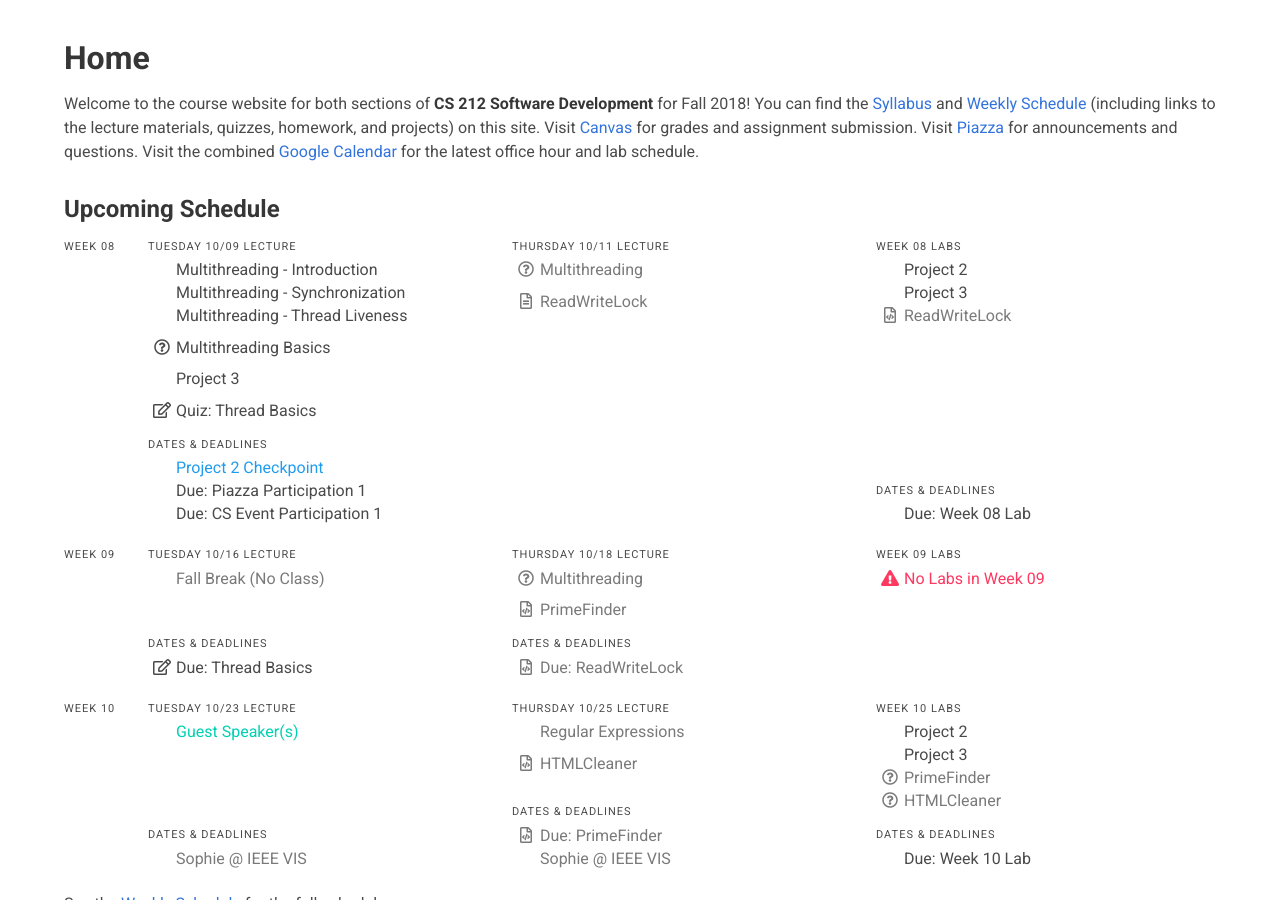
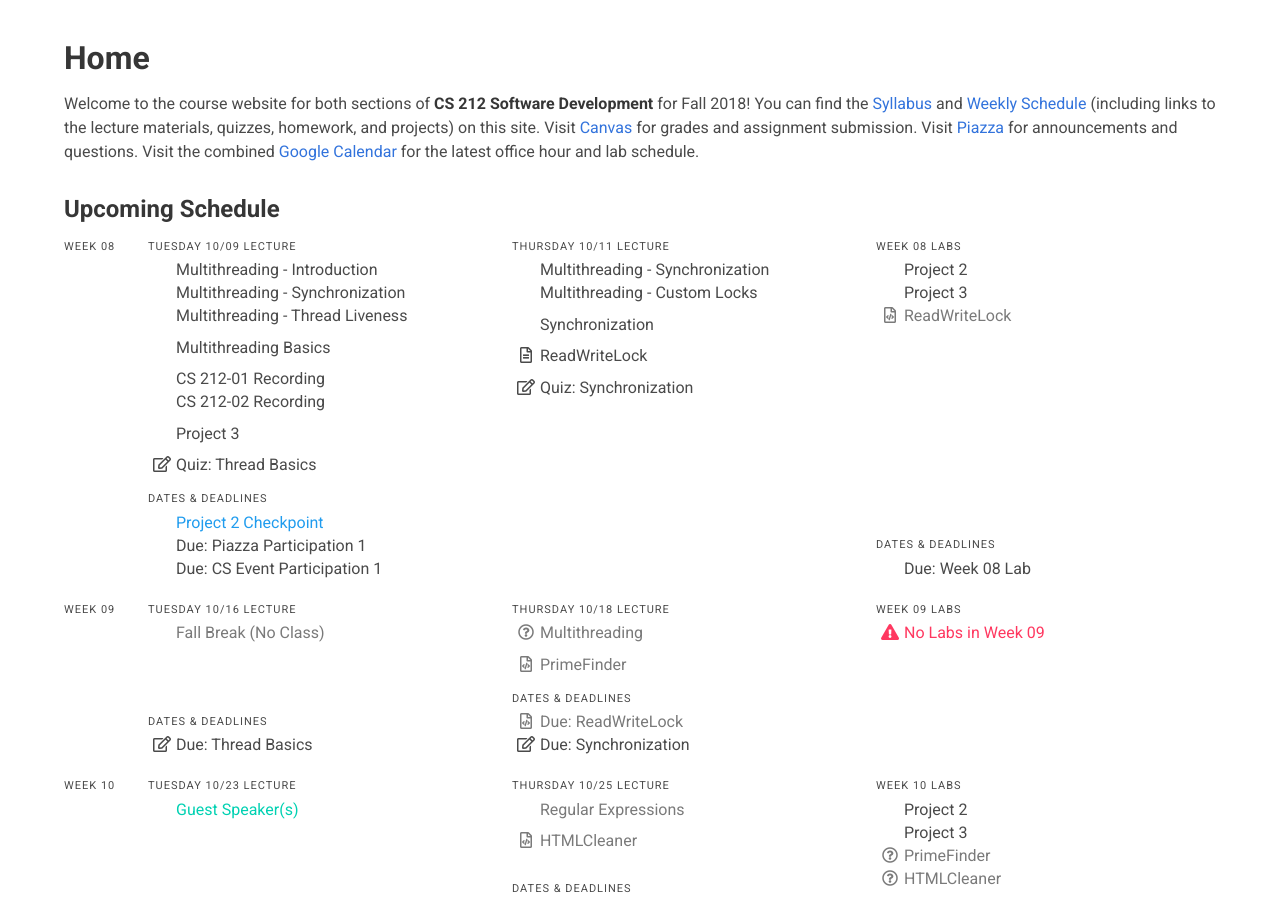
Before and after one commit to usf-cs212-fall2018/usf-cs212-fall2018.github.io, a Jekyll site: the page built from index.html, in a window 1280 px wide and 900 px high, scrolled down 229 px. Built offline with Jekyll 4.4.1, drawn with Linux system fonts in a browser that asks for light colours; nearby versions of some CDN libraries.

Commit message:
Updated.

```diff
--- a/_data/schedule.yml
+++ b/_data/schedule.yml
@@ -525,8 +525,15 @@
         icon: 'far fa-chalkboard-teacher'
       - text: 'Multithreading Basics'
         link: 'https://github.com/usf-cs212-fall2018/lectures/tree/master/Multithreading%20Basics'
-        icon: 'far fa-question-circle'
+        icon: 'far fa-code'
         bump: true
+      - text: 'CS 212-01 Recording'
+        icon: 'far fa-video'
+        link: 'https://usfca.zoom.us/recording/share/T52n4vJUjoHaJErZnStTdTbLW7HgMm0yntFb4qvZ41CwIumekTziMw'
+        bump: true
+      - text: 'CS 212-02 Recording'
+        icon: 'far fa-video'
+        link: 'https://usfca.zoom.us/recording/share/8Gn9cY8Q9IavcZfhhGtgi2NQdpmLSrcqA_HSjHp8X5qwIumekTziMw'
       - text: 'Project 3'
         link: 'https://usf-cs212-fall2018.github.io/guides/project-3.html'
         icon: 'far fa-project-diagram'
@@ -551,14 +558,23 @@
         icon: 'far fa-user-friends'
     - date: 2018-10-11
       resources:
-      - text: 'Multithreading'
-        link: false
-        icon: 'far fa-question-circle'
-        type: 'grey'
+      - text: 'Multithreading - Synchronization'
+        link: 'https://drive.google.com/open?id=0BxYofk0iB_upMHp2MDl6RTc0aWM'
+        icon: 'far fa-chalkboard-teacher'
+      - text: 'Multithreading - Custom Locks'
+        link: 'https://drive.google.com/open?id=0BxYofk0iB_upVTRzMnRpTndqcDg'
+        icon: 'far fa-chalkboard-teacher'
+      - text: 'Synchronization'
+        link: 'https://github.com/usf-cs212-fall2018/lectures/tree/master/Multithreading%20Synchronization'
+        icon: 'far fa-code'
+        bump: true
       - text: 'ReadWriteLock'
-        link: false
+        link: 'https://usfca.instructure.com/courses/1579367/assignments/6779421'
         icon: 'far fa-file-alt'
-        type: 'grey'
+        bump: true
+      - text: 'Quiz: Synchronization'
+        link: 'https://usfca.instructure.com/courses/1579367/quizzes/2330559'
+        icon: 'far fa-edit'
         bump: true
   labs:
     resources:
@@ -603,9 +619,12 @@
       deadlines:
       - date: false
         text: 'Due: ReadWriteLock'
-        link: false
+        link: 'https://usfca.instructure.com/courses/1579367/assignments/6779421'
         icon: 'far fa-file-code'
         type: 'grey'
+      - text: 'Due: Synchronization'
+        link: 'https://usfca.instructure.com/courses/1579367/quizzes/2330559'
+        icon: 'far fa-edit'
   labs:
     resources:
       - text: 'No Labs in Week 09'
```
